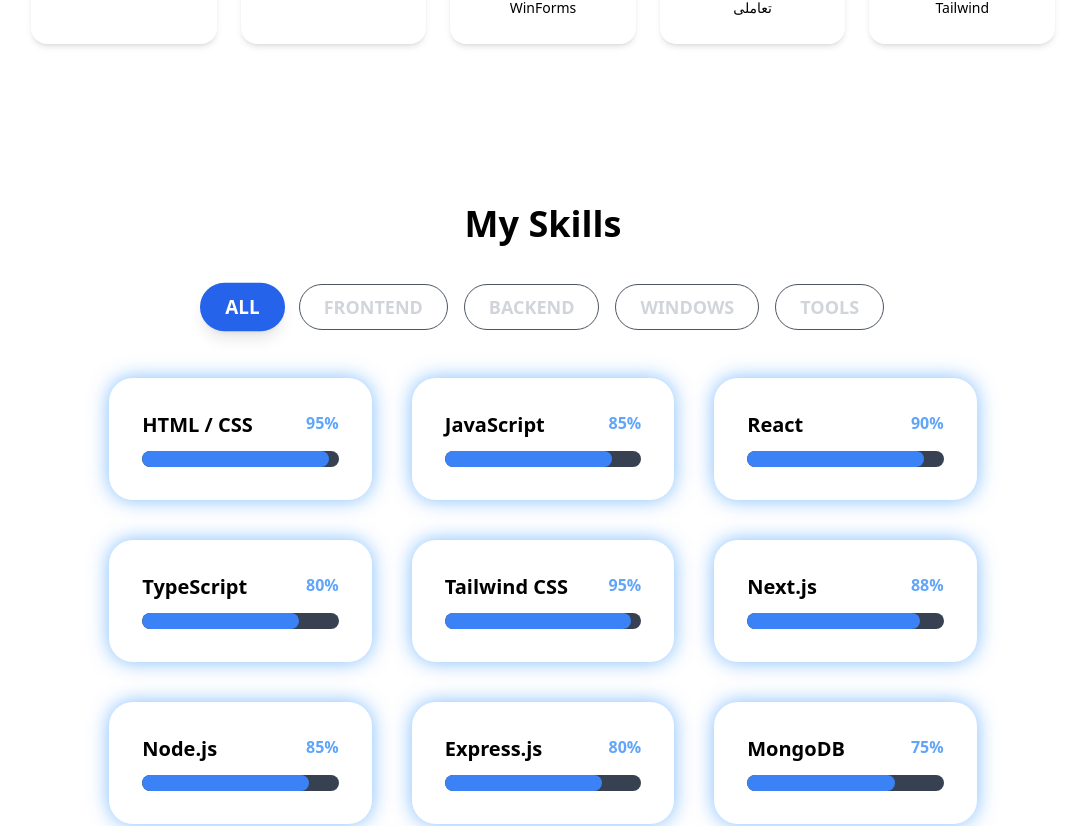
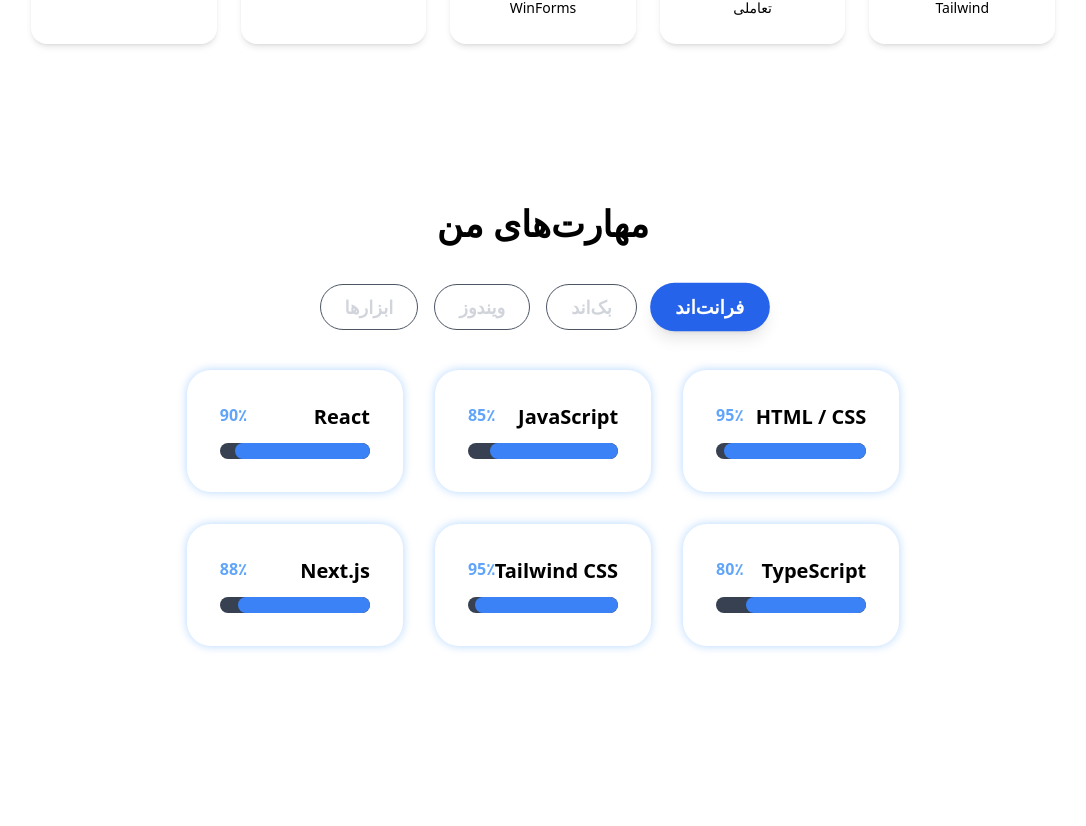
Before and after one commit to mnzm71/portfolio, a React (Vite) app: page / in a window 1280 px wide. Shown: the part 1416-2242 px from the top of the page, without its empty margins (97-1183 px from the left). Built offline with nearby package versions, Linux system fonts and the light colour scheme.

Commit message:
fix skills

```diff
--- a/src/components/SkillsSection.jsx
+++ b/src/components/SkillsSection.jsx
@@ -22,6 +22,7 @@
         { name: "WPF", level: 80 },
         { name: ".NET Framework", level: 85 },
         { name: "SQL Server", level: 83 },
+        { name: "Unity", level: 70 },
     ],
     tools: [
         { name: "Git / GitHub", level: 92 },
@@ -31,48 +32,62 @@
     ],
 };
 
-const allSkills = Object.values(skillsData).flat();
+export default function SkillsTabs() {
+    const [category, setCategory] = useState("frontend");
+    const categories = ["frontend", "backend", "windows", "tools"];
+    const displayedSkills = skillsData[category];
 
-export default function SkillsTabs() {
-    const [category, setCategory] = useState("all");
-    const categories = ["all", ...Object.keys(skillsData)];
-    const displayedSkills =
-        category === "all" ? allSkills : skillsData[category];
+    const categoryNames = {
+        frontend: "فرانت‌اند",
+        backend: "بک‌اند",
+        windows: "ویندوز",
+        tools: "ابزارها",
+    };
 
     return (
-        <div className="min-h-screen text-black dark:text-white flex flex-col items-center px-6 py-16" id="skille">
-            <h1 className="text-4xl font-bold mb-10">My Skills</h1>
+        <div
+            className="min-h-screen text-black dark:text-white flex flex-col items-center px-3 sm:px-6 py-8 sm:py-16"
+            id="skille"
+            dir="rtl"
+        >
+            <h1 className="text-2xl sm:text-4xl font-bold mb-6 sm:mb-10">
+                مهارت‌های من
+            </h1>
 
-            {/* Tabs */}
-            <div className="flex flex-wrap justify-center gap-4 mb-12 " >
-                {categories.map((cat) => (
+            {/* دکمه‌های انتخاب مهارت */}
+            <div className="flex flex-wrap justify-center gap-2 sm:gap-4 mb-8 sm:mb-10 flex-row-reverse">
+                {[...categories].reverse().map((cat) => (
                     <button
                         key={cat}
                         onClick={() => setCategory(cat)}
-                        className={`px-6 py-2 rounded-full  text-lg font-semibold transition-all duration-300 ${category === cat
-                            ? "bg-blue-600 text-white shadow-lg scale-105"
-                            : "bg-transparent border border-gray-600 text-gray-300 hover:bg-gray-800"
+                        className={`px-3 sm:px-6 py-1 sm:py-2 rounded-full text-sm sm:text-lg font-semibold transition-all duration-300 ${category === cat
+                                ? "bg-blue-600 text-white shadow-lg scale-105"
+                                : "bg-transparent border border-gray-600 text-gray-300 hover:bg-gray-800"
                             }`}
                     >
-                        {cat.toUpperCase()}
+                        {categoryNames[cat]}
                     </button>
                 ))}
             </div>
 
-            {/* Skills List */}
-            <div className="grid grid-cols-1 sm:grid-cols-2 md:grid-cols-3 gap-10 w-full max-w-6xl">
+            {/* لیست مهارت‌ها */}
+            <div className="grid grid-cols-2 sm:grid-cols-2 md:grid-cols-3 gap-3 sm:gap-8 w-full max-w-6xl text-right justify-items-center">
                 {displayedSkills.map((skill, index) => (
                     <div
                         key={index}
-                        className="rounded-3xl p-8 border border-white/10 shadow-[0_0_20px_rgba(0,123,255,0.5)] hover:shadow-[0_0_30px_rgba(0,123,255,0.8)] transition-all duration-300 hover:scale-105 "
+                        className="w-11/12 sm:w-full rounded-xl sm:rounded-3xl p-3 sm:p-8 border border-white/10 shadow-[0_0_10px_rgba(0,123,255,0.3)] hover:shadow-[0_0_25px_rgba(0,123,255,0.7)] transition-all duration-300 hover:scale-105"
                     >
-                        <div className="flex justify-between mb-3">
-                            <span className="font-bold text-xl">{skill.name}</span>
-                            <span className="text-blue-400 font-bold">{skill.level}%</span>
+                        <div className="flex justify-between mb-1 sm:mb-3">
+                            <span className="font-bold text-sm sm:text-xl">
+                                {skill.name}
+                            </span>
+                            <span className="text-blue-400 font-bold text-xs sm:text-base">
+                                {skill.level}٪
+                            </span>
                         </div>
-                        <div className="w-full bg-gray-700 rounded-full h-4 overflow-hidden">
+                        <div className="w-full bg-gray-700 rounded-full h-1.5 sm:h-4 overflow-hidden">
                             <div
-                                className="bg-blue-500 h-4 rounded-full transition-all duration-500"
+                                className="bg-blue-500 h-1.5 sm:h-4 rounded-full transition-all duration-500"
                                 style={{ width: `${skill.level}%` }}
                             ></div>
                         </div>
```
